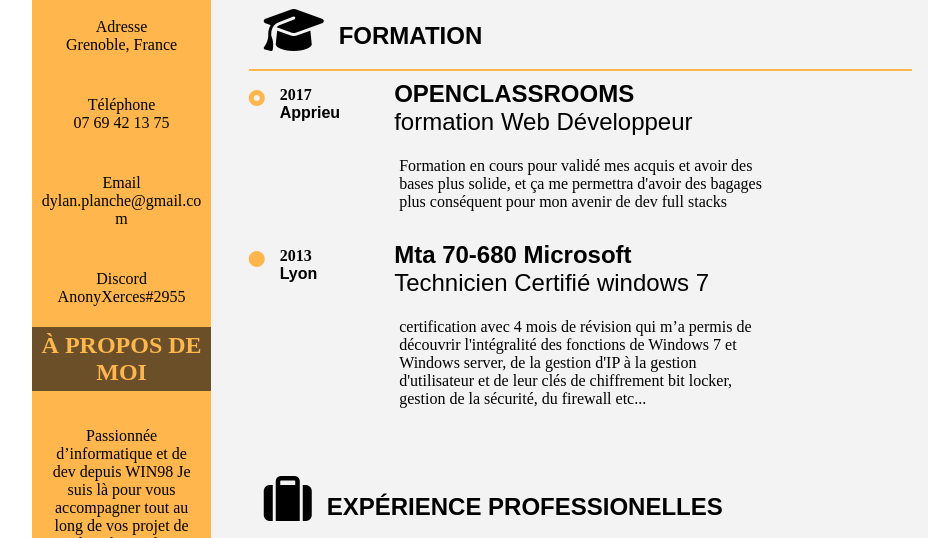
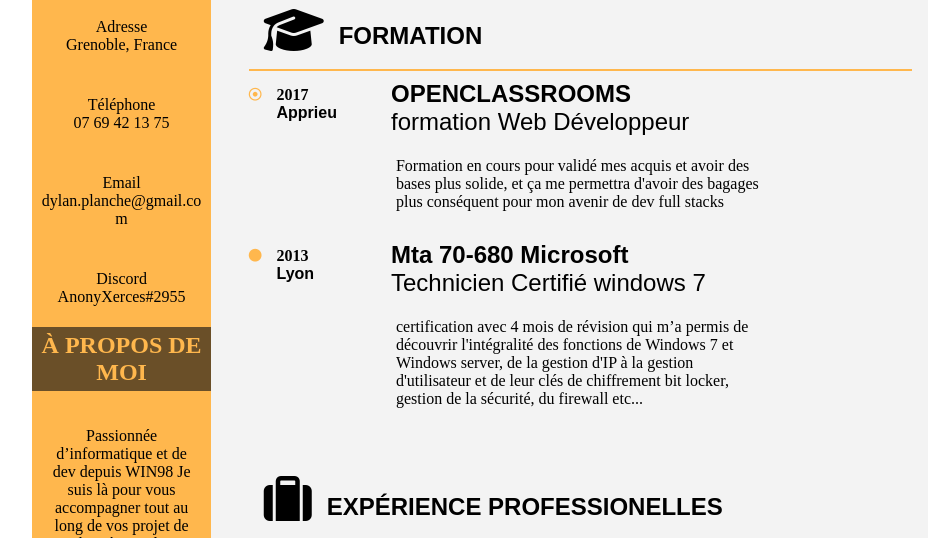
Before and after one commit to alienware1994/Cvhtml, a plain HTML site: page index.html in a window 1280 px wide. Shown: the part 211-749 px from the top of the page, without its empty margins (160-1103 px from the left). Drawn offline with Linux system fonts and the light colour scheme.

Commit message:
Retouche "dot" plus petit

```diff
--- a/Cv.css
+++ b/Cv.css
@@ -39,8 +39,9 @@ h2{
     margin-left: 70px;
 }
 .dot{
-    padding-top: 1.21em;
+    padding-top: 1.31em;
     color: #FFB74D;
+    font-size: 80%;
 }
 .apropos{
     padding: 20px;
--- a/index.html
+++ b/index.html
@@ -65,7 +65,7 @@
                     <h2>FORMATION</h2>
                 </div>
                 <div class="formation">
-                    <div class="dot"><i class="fas fa-dot-circle"></i></div>
+                    <div class="dot"><i class="far fa-dot-circle"></i></div>
                     <div class="date"><div class="annee">2017</div>
                         <div class="ville">Apprieu</div>
                     </div>
```
